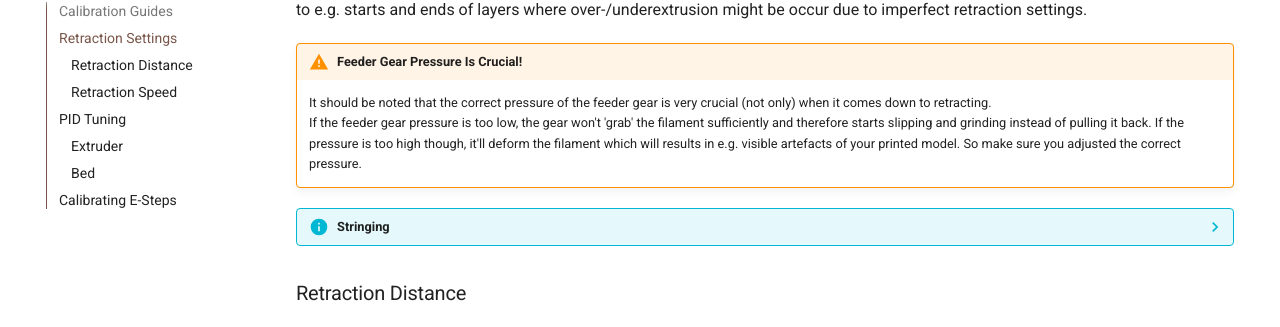
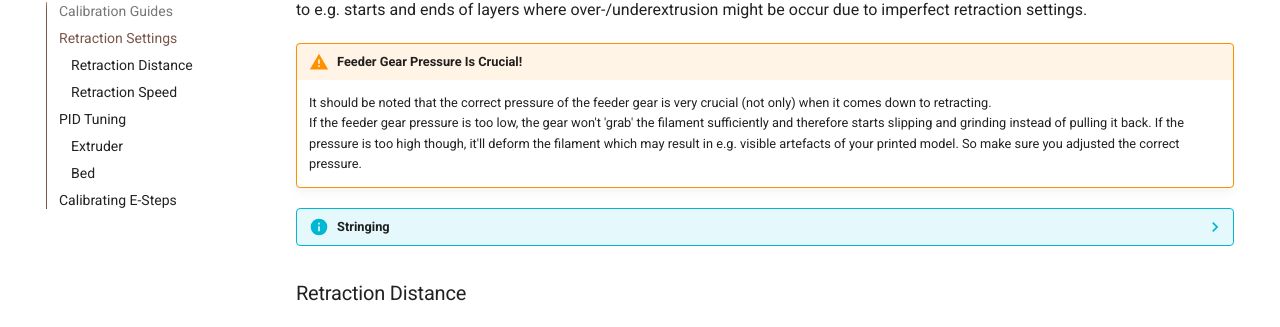
Before and after one commit to 1coderookie/KobraGoNeoInsights, an MkDocs documentation site: the page built from docs/calibration.md, in a window 1280 px wide and 900 px high, scrolled down 934 px. Shown: the part 145-472 px from the top of the window. Built offline with MkDocs 1.6.1 and Material for MkDocs 9.7.7, drawn with Linux system fonts in a browser that asks for light colours; comment, search, counter and statistics services are not loaded.

Commit message:
Update calibration.md

```diff
--- a/docs/calibration.md
+++ b/docs/calibration.md
@@ -31,7 +31,7 @@ In general you'll determine the correct settings (after determining the correct
 !!! warning "Feeder Gear Pressure Is Crucial!"
 
     It should be noted that the correct pressure of the feeder gear is very crucial (not only) when it comes down to retracting.
-    If the feeder gear pressure is too low, the gear won't 'grab' the filament sufficiently and therefore starts slipping and grinding instead of pulling it back. If the pressure is too high though, it'll deform the filament which will results in e.g. visible artefacts of your printed model. So make sure you adjusted the correct pressure.
+    If the feeder gear pressure is too low, the gear won't 'grab' the filament sufficiently and therefore starts slipping and grinding instead of pulling it back. If the pressure is too high though, it'll deform the filament which may result in e.g. visible artefacts of your printed model. So make sure you adjusted the correct pressure.
 
 ??? info "Stringing"
 
```
